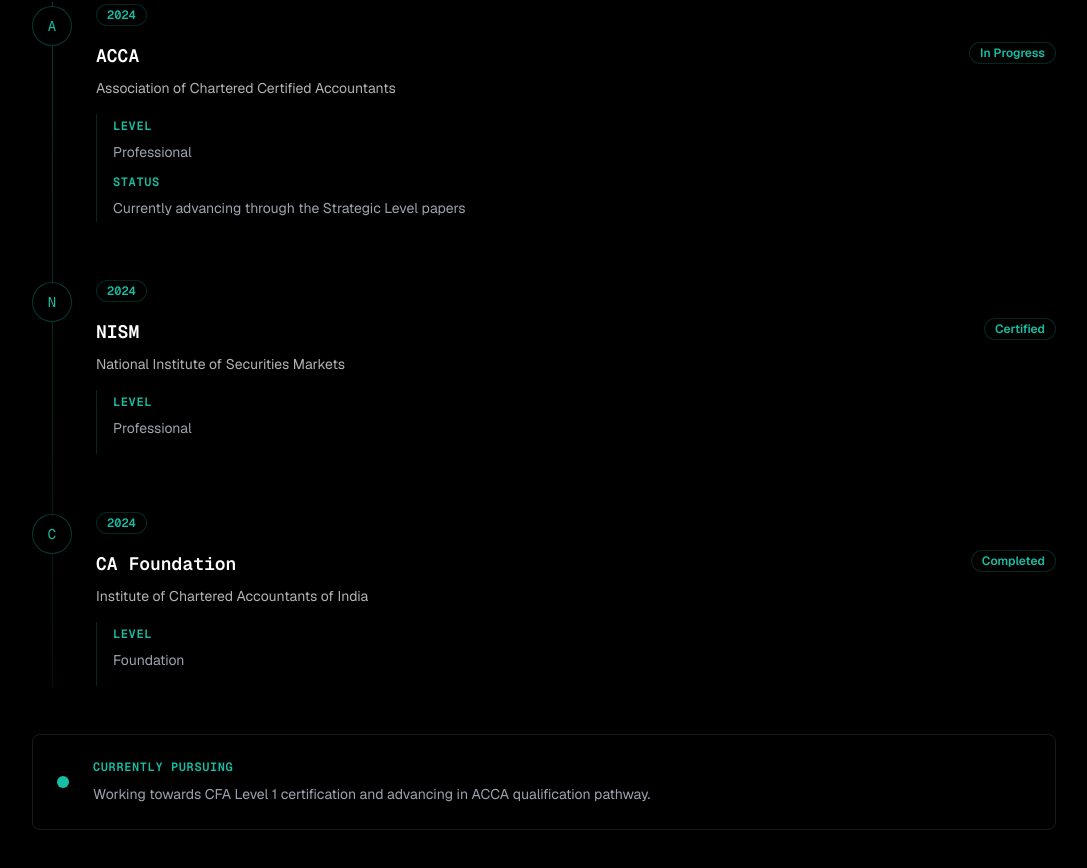
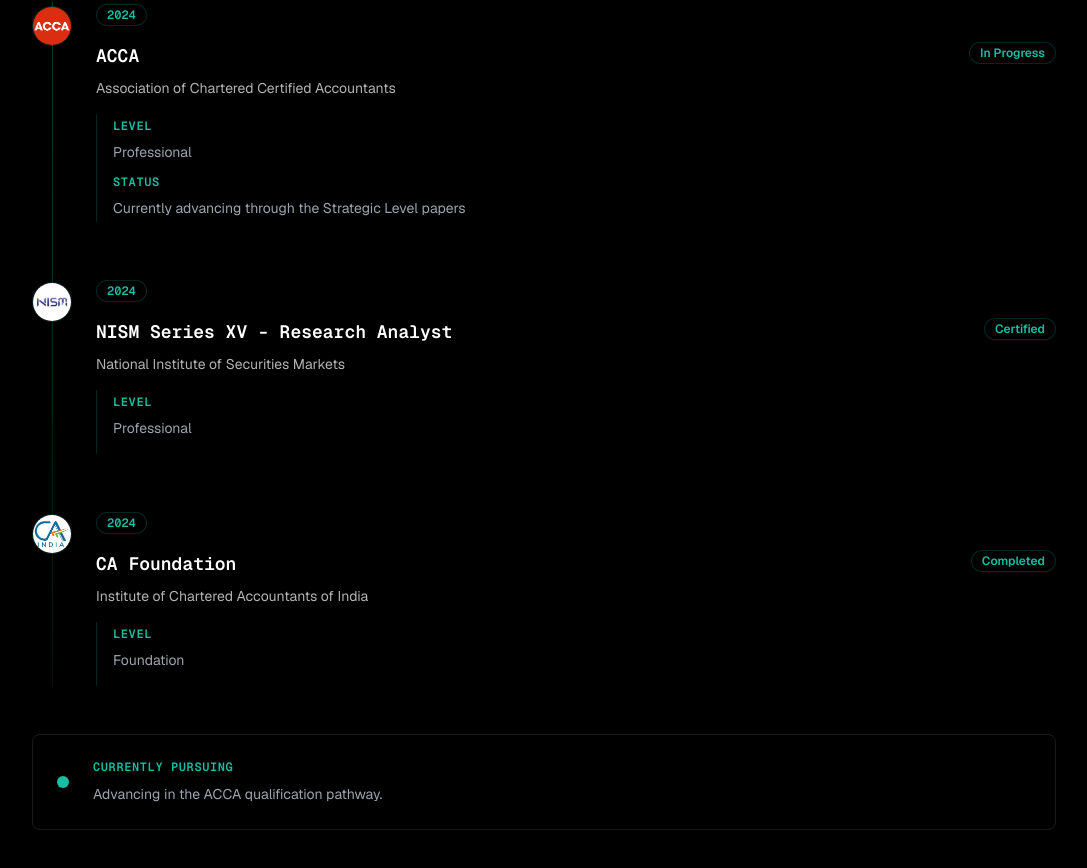
Before and after one commit to aakanksha-singh-hub/devanbansal-portfolio, a React (Vite) app: page / in a window 1280 px wide. Shown: the part 6764-7632 px from the top of the page, without its empty margins (96-1183 px from the left). Built offline with nearby package versions, Linux system fonts and the light colour scheme; a web font is replaced by a local one.

Commit message:
feat: add logos for certifications

```diff
--- a/src/components/SkillsSection.tsx
+++ b/src/components/SkillsSection.tsx
@@ -34,18 +34,21 @@
       status: "In Progress",
       provider: "Association of Chartered Certified Accountants",
       level: "Professional",
+      logo: "/acca-logo.png",
     },
     {
-      name: "NISM",
+      name: "NISM Series XV - Research Analyst",
       status: "Certified",
       provider: "National Institute of Securities Markets",
       level: "Professional",
+      logo: "/nism-logo.jpeg",
     },
     {
       name: "CA Foundation",
       status: "Completed",
       provider: "Institute of Chartered Accountants of India",
       level: "Foundation",
+      logo: "/ca-logo.png",
     },
   ];
 
@@ -167,10 +170,20 @@
               {certifications.map((cert, index) => (
                 <div key={index} className="relative pl-16">
                   {/* Circle on timeline */}
-                  <div className="absolute left-0 top-0 mt-1 w-10 h-10 rounded-full border border-teal/30 flex items-center justify-center bg-black">
-                    <span className="text-teal text-sm font-geist-mono">
-                      {cert.name.charAt(0)}
-                    </span>
+                  <div className="absolute left-0 top-0 mt-1">
+                    {cert.logo ? (
+                      <img
+                        src={cert.logo}
+                        alt={`${cert.name} logo`}
+                        className="w-10 h-10 object-cover rounded-full border border-teal/20"
+                      />
+                    ) : (
+                      <div className="w-10 h-10 rounded-full border border-teal/30 flex items-center justify-center bg-black">
+                        <span className="text-teal text-sm font-geist-mono">
+                          {cert.name.charAt(0)}
+                        </span>
+                      </div>
+                    )}
                   </div>
 
                   {/* Year badge */}
@@ -236,8 +249,7 @@
                   Currently Pursuing
                 </h4>
                 <p className="text-sm text-gray-400 leading-relaxed">
-                  Working towards CFA Level 1 certification and advancing in
-                  ACCA qualification pathway.
+                  Advancing in the ACCA qualification pathway.
                 </p>
               </div>
             </div>
--- a/src/pages/Index.tsx
+++ b/src/pages/Index.tsx
@@ -13,7 +13,7 @@
   return (
     <div className="min-h-screen bg-black">
       <Navigation />
-      <div className="px-4 sm:px-6 lg:px-8 max-w-screen-2xl mx-auto">
+      <div className="md:px-4 lg:px-8 max-w-screen-2xl mx-auto">
         <HeroSection />
         <AboutSection />
         <EducationSection />
```
Also changed, not shown: public/ca-logo.png (added), public/nism-logo.jpeg (added).
